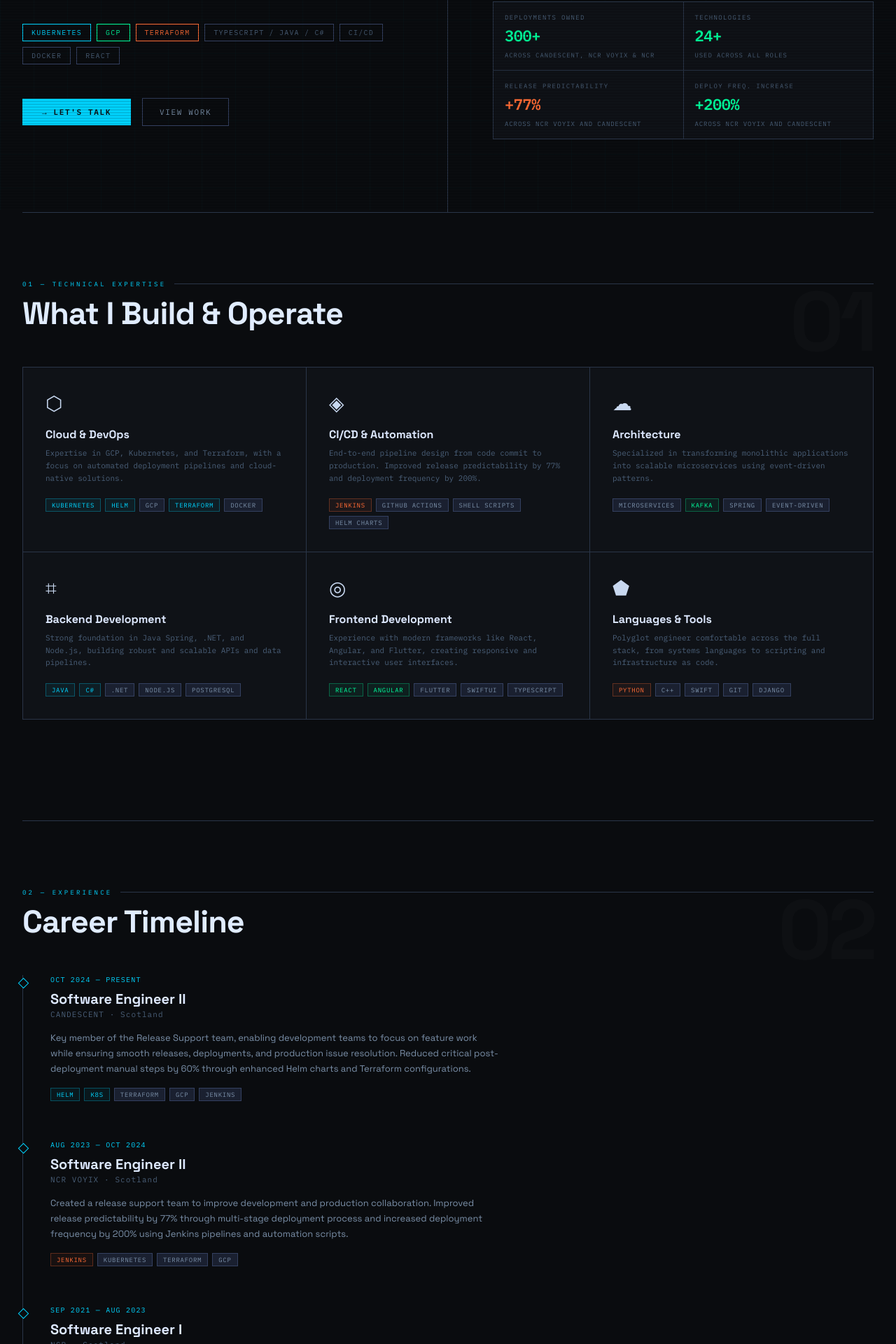
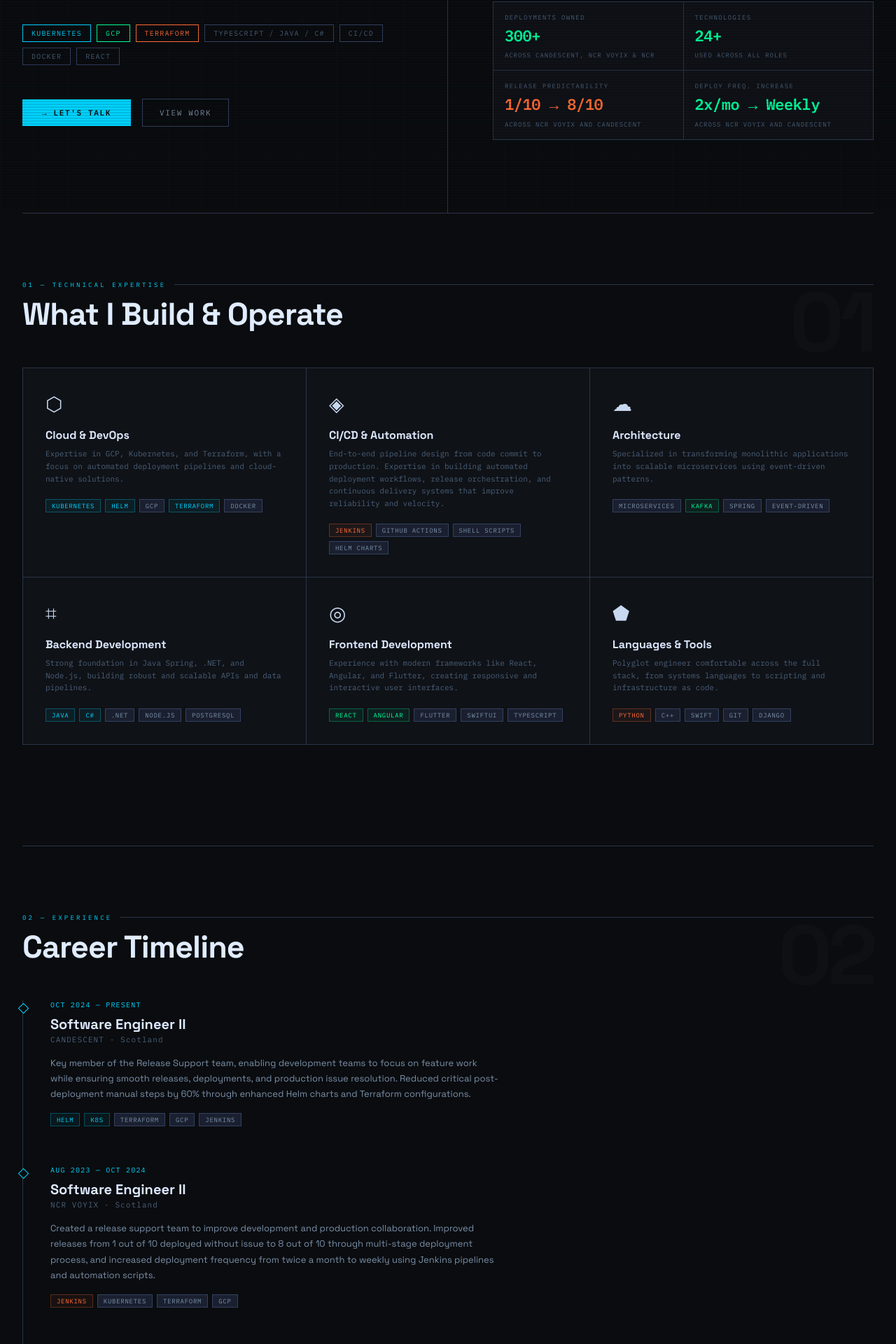
Before and after one commit to JohnNooney/nooney.dev, a React (Vite) app: page / in a window 1280 px wide. Shown: the part 500-2420 px from the top of the page at 70% size. Built offline with nearby package versions, Linux system fonts and the light colour scheme.

Commit message:
Update stats and wording

```diff
--- a/src/pages/Experience.jsx
+++ b/src/pages/Experience.jsx
@@ -16,7 +16,7 @@ const experiences = [
     date: 'Aug 2023 — Oct 2024',
     role: 'Software Engineer II',
     company: 'NCR VOYIX · Scotland',
-    desc: 'Created a release support team to improve development and production collaboration. Improved release predictability by 77% through multi-stage deployment process and increased deployment frequency by 200% using Jenkins pipelines and automation scripts.',
+    desc: 'Created a release support team to improve development and production collaboration. Improved releases from 1 out of 10 deployed without issue to 8 out of 10 through multi-stage deployment process, and increased deployment frequency from twice a month to weekly using Jenkins pipelines and automation scripts.',
     pills: [
       { label: 'Jenkins', cls: 'orange' },
       { label: 'Kubernetes', cls: '' },
--- a/src/pages/Home.jsx
+++ b/src/pages/Home.jsx
@@ -96,12 +96,12 @@ export default function Home() {
           </div>
           <div className="uptime-cell">
             <div className="uptime-label">Release Predictability</div>
-            <div className="uptime-value warn">+77%</div>
+            <div className="uptime-value warn">1/10 → 8/10</div>
             <div className="uptime-subtitle">Across NCR VOYIX and Candescent</div>
           </div>
           <div className="uptime-cell">
             <div className="uptime-label">Deploy Freq. Increase</div>
-            <div className="uptime-value">+200%</div>
+            <div className="uptime-value">2x/mo → Weekly</div>
             <div className="uptime-subtitle">Across NCR VOYIX and Candescent</div>
           </div>
         </div>
--- a/src/pages/Skills.jsx
+++ b/src/pages/Skills.jsx
@@ -14,7 +14,7 @@ const skillCards = [
   {
     icon: '◈',
     title: 'CI/CD & Automation',
-    desc: 'End-to-end pipeline design from code commit to production. Improved release predictability by 77% and deployment frequency by 200%.',
+    desc: 'End-to-end pipeline design from code commit to production. Expertise in building automated deployment workflows, release orchestration, and continuous delivery systems that improve reliability and velocity.',
     pills: [
       { label: 'Jenkins', cls: 'orange' },
       { label: 'GitHub Actions', cls: '' },
```
